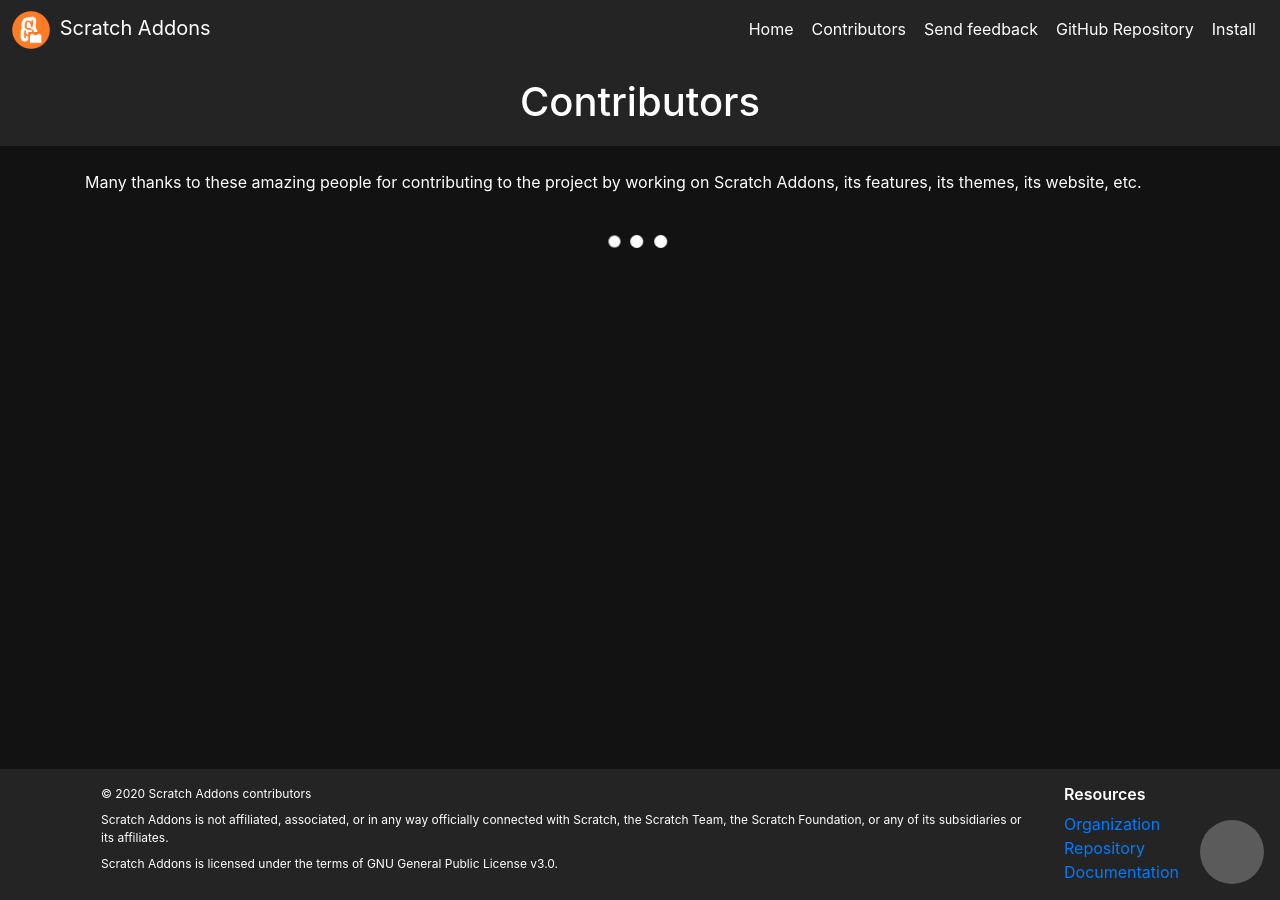
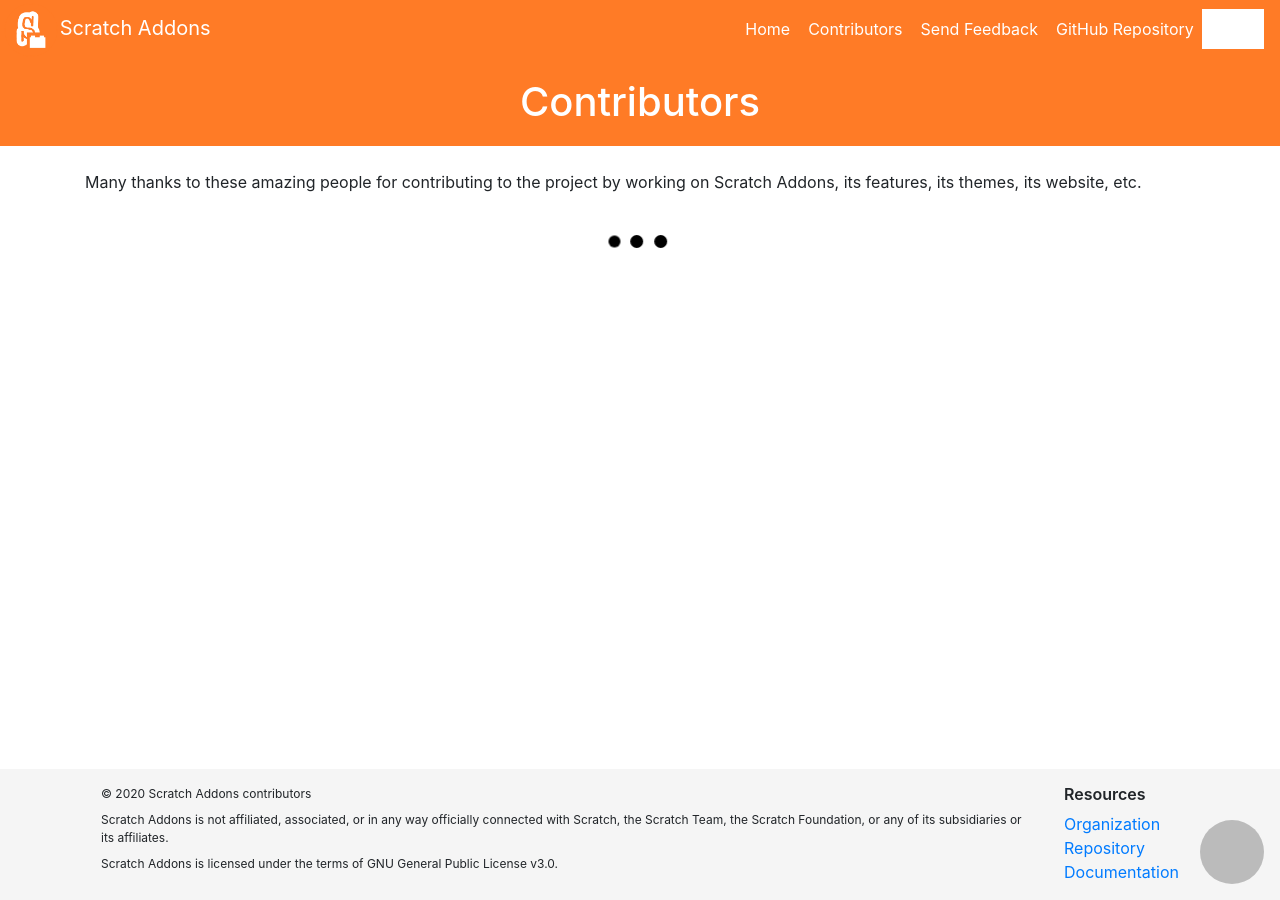
Before and after one commit to ScratchAddons/website, a Jekyll site: the page built from contributors.html, in a window 1280 px wide. Built offline with Jekyll 4.4.1, drawn with Linux system fonts in a browser that asks for light colours.

Commit message:
Case consistency on nav and minor changes on base script

```diff
--- a/_includes/nav.html
+++ b/_includes/nav.html
@@ -15,9 +15,9 @@
 			<ul class="navbar-nav">
 				<li class="nav-item"><a class="nav-link" href="/">Home</a></li>
 				<li class="nav-item"><a class="nav-link" href="/contributors">Contributors</a></li>
-				<li class="nav-item"><a class="nav-link" href="/feedback">Send feedback</a></li>
+				<li class="nav-item"><a class="nav-link" href="/feedback">Send Feedback</a></li>
 				<li class="nav-item"><a class="nav-link" href="https://github.com/ScratchAddons/ScratchAddons">GitHub Repository</a></li>
-				<li class="nav-item" id="nav-install"><a class="nav-link" href="/#install">Install</a></li>
+				<li class="nav-item" id="install-nav"><a class="nav-link" href="/#install">Install</a></li>
 			</ul>
 		</div>
 
--- a/assets/js/website-base.js
+++ b/assets/js/website-base.js
@@ -26,7 +26,6 @@
 		}
 	} else {
 		localStorage.setItem("darkTheme", false)
-		update()
 	}
 
 	toggle.addEventListener("click", () => {
```
